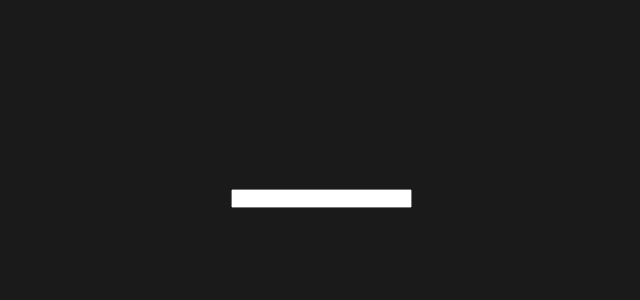
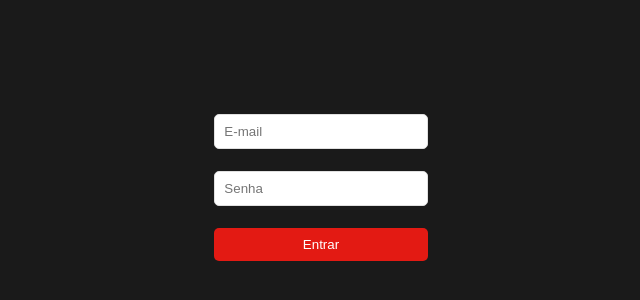
Before and after one commit to victorsantss/netflix-react-desktop, a React (Create React App) app: page / in a window 1280 px wide. Shown: the part 202-502 px from the top of the page, without its empty margins (319-959 px from the left). Built offline with nearby package versions, Linux system fonts and the light colour scheme.

Commit message:
Input styles and validation with yup

```diff
--- a/src/screens/login/login.styled.tsx
+++ b/src/screens/login/login.styled.tsx
@@ -5,3 +5,25 @@
   min-height: 100vh;
   background-color: #1a1a1a;
 `;
+
+export const Input = styled.input`
+  width: 100%;
+  padding: 9px;
+  margin: 0 0 22px;
+  border-radius: 5px;
+  border: 1px solid #e0e0e0;
+`;
+
+export const Button = styled.button`
+  color: #fff;
+  width: 100%;
+  padding: 9px;
+  margin: 0 0 22px;
+  border-radius: 5px;
+  background-color: #e31a13;
+  border: 0;
+`;
+
+export const Error = styled.p`
+  color: #e31a13;
+`;
--- a/src/screens/login/login.tsx
+++ b/src/screens/login/login.tsx
@@ -1,15 +1,60 @@
-import { useCallback } from "react";
-import { Wrapper } from "./login.styled";
+import { Grid } from "@mui/material";
+import * as yup from "yup";
+import { useCallback, useState } from "react";
+import { Button, Error, Input, Wrapper } from "./login.styled";
 
 export default function Login() {
-  const handleChange = useCallback((event: any) => {
-    const { target } = event;
-    console.log(target.name, target.value);
-  }, []);
+  const [data, setData] = useState({
+    email: "",
+    password: "",
+  });
+  const [error, setError] = useState("");
+
+  const handleChange = useCallback(
+    ({ target }: any) => {
+      setData((prevData) => ({
+        ...prevData,
+        [target.name]: target.value,
+      }));
+    },
+    [setData]
+  );
+
+  const handleSend = useCallback(async () => {
+    try {
+      const schema = yup.object().shape({
+        email: yup.string().required().email(),
+        password: yup.string().required(),
+      });
+
+      await schema.validate(data);
+
+      setError("");
+    } catch (error: any) {
+      setError(error.errors[0]);
+    }
+  }, [data]);
 
   return (
     <Wrapper container justifyContent="center" alignContent="center">
-      <input type="email" name="email" onChange={handleChange} />
+      <Grid container item xs={2} justifyContent="center" alignContent="center">
+        <Input
+          type="email"
+          name="email"
+          placeholder="E-mail"
+          onChange={handleChange}
+        />
+        <Input
+          type="password"
+          name="password"
+          placeholder="Senha"
+          onChange={handleChange}
+        />
+        <Button onClick={handleSend} type="submit">
+          Entrar
+        </Button>
+        <Error>{error}</Error>
+      </Grid>
     </Wrapper>
   );
 }
```
Also changed, not shown: package.json (+9 -8 lines), 1 other file (tests, documents, lock files or other folders).
